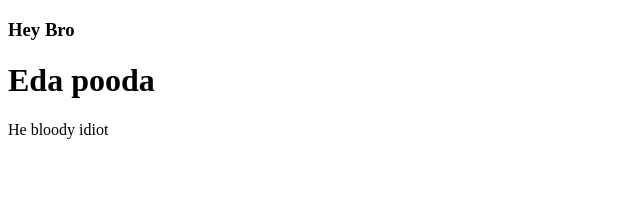
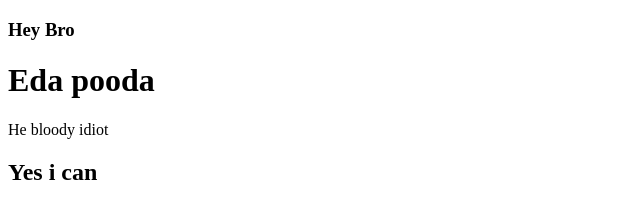
Before and after one commit to shamanmk6/date-with-git, a plain HTML site: page hey.html in a window 1280 px wide. Shown: the whole page, without its empty margins (0-640 px from the left). Drawn offline with Linux system fonts and the light colour scheme.

Commit message:
positive answer added

```diff
--- a/hey.html
+++ b/hey.html
@@ -10,5 +10,6 @@
     <h3>Hey Bro</h3>
     <h1>Eda pooda</h1>
     <p>He bloody idiot</p>
+    <h2>Yes i can</h2>
 </body>
 </html>
```
